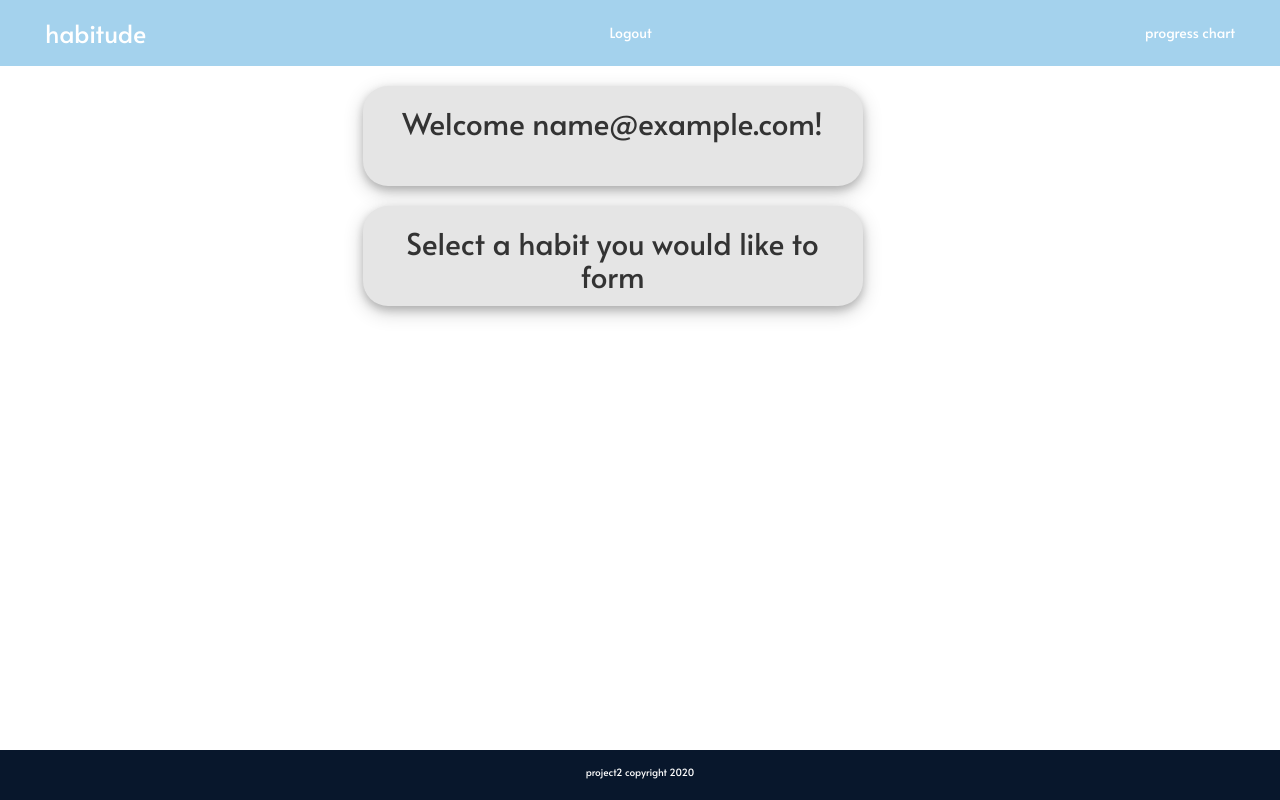
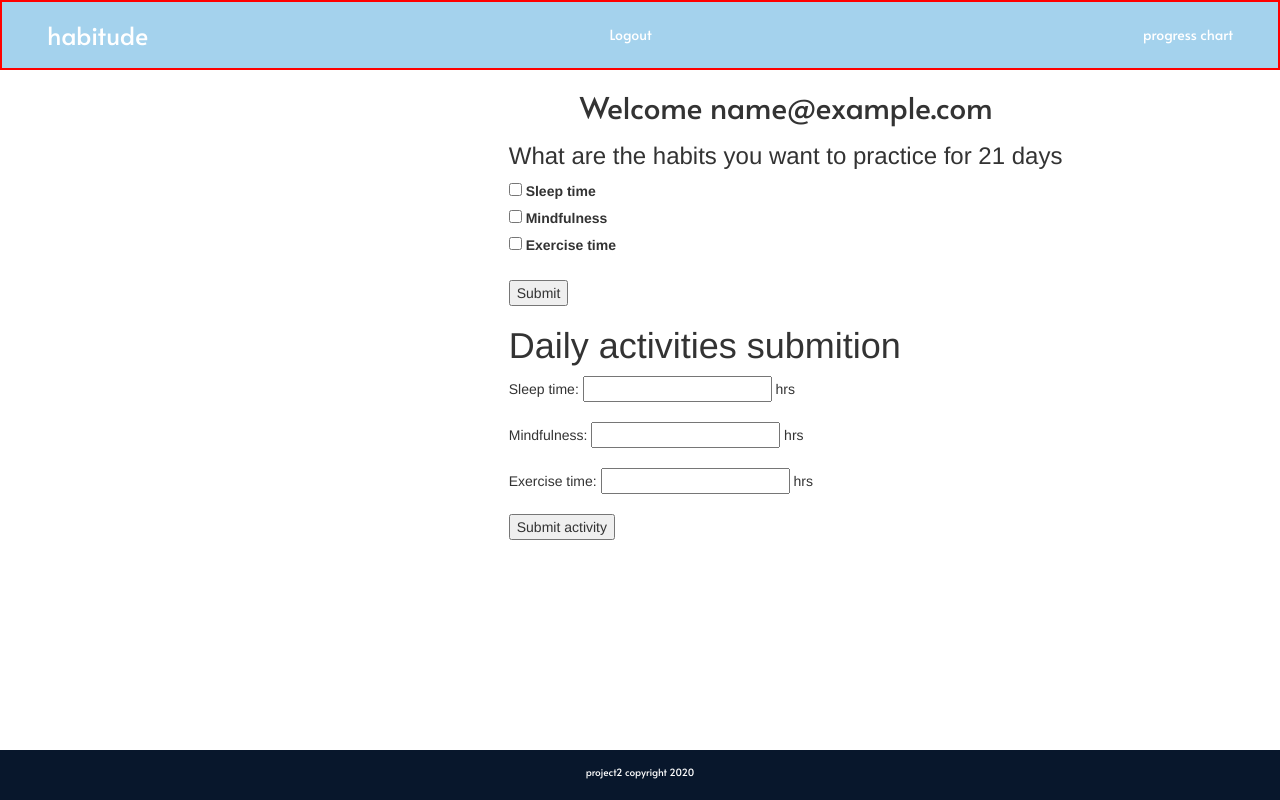
Before and after one commit to carolinetwyman/Habitude, a Node server app: page /members in a window 1280 px wide. Run offline with Node 20, Linux system fonts and the light colour scheme; the visitor is signed in with stand-in values (Sample User, id 1); data that the repository does not hold is empty; some libraries are stand-ins or nearby versions.

Commit message:
modification on front end

```diff
--- a/config/config.json
+++ b/config/config.json
@@ -1,14 +1,14 @@
 {
     "development": {
         "username": "root",
-        "password": "null",
+        "password": "Nathan@2015",
         "database": "Habitude_db",
         "host": "127.0.0.1",
         "dialect": "mysql"
     },
     "test": {
         "username": "root",
-        "password": null,
+        "password": "Nathan@2015",
         "database": "database_test",
         "host": "127.0.0.1",
         "dialect": "mysql"
--- a/public/js/members.js
+++ b/public/js/members.js
@@ -4,4 +4,32 @@
   $.get("/api/user_data").then(data => {
     $(".member-name").text(data.email);
   });
+
+  /////////////////berhane add//////////////////////////////////////
+  $("#submitDaily").on('click', (event) => {
+    event.preventDefault();
+
+    var sleep = $("#sleeptime").val();
+    var mindful = $("#mindfulminutes").val();
+    var exercise = $("#exercisetime").val();
+    $(".yourDaily").text("You sleep: "+ sleep+"hrs. Mindfulness: "+ mindful +"hrs and  Exercies: "+ exercise)
+    var newData = {
+      sleep_time: sleep,
+      mindful_minutes: mindful,
+      exercise_time: exercise
+    }
+
+    $.post("/api/sub", newData)
+    .then((res) => {
+      console.log(res)
+      $("#sleeptime").val("");
+      $("#mindfulminutes").val("");
+     ("#exercisetime").val("");
+      //take the data to the routes and take me to the members webpage
+      //console.log(res.json(Actives))
+      //window.location.replace("/members");
+    })
+    .catch(err => console.log("yoyo--> " + err));
+  });
+  ///////////////////////////////////////////////
 });
--- a/public/members.html
+++ b/public/members.html
@@ -25,32 +25,34 @@
     </nav>
 
 
-
-
     <div class="container">
         <div class="row">
-            <div class="col-md-6">
-                <h2 id="habitHeader">Welcome <span class="member-name">!</span>!</h2>
-                <h2 id="habitHeader">Select a habit you would like to form</h2>
+            <div class="col-md-6 col-md-offset-3">
+                <h2>Welcome <span class="member-name">!</span></h2>
+                <h3>What are the habits you want to practice for 21 days</h3>
+                <form action="/goals">
+                <input type="checkbox" id="sleep_time" name="sleep_time" value="leep time">
+                <label for="sleep_time"> Sleep time</label><br>
+                <input type="checkbox" id="mindful_minutes" name="mindful_minutes" value="Mindful minutes">
+                <label for="mindful_minutes"> Mindfulness</label><br>
+                <input type="checkbox" id="exercise_time" name="exercise_time" value="Exercise time">
+                <label for="exercise_time"> Exercise time</label><br><br>
+                <input type="submit" value="Submit">
+                </form>
+                <h1>Daily activities submition</h1>
+                Sleep time: <input type="number" id="sleeptime" name="sleep_time"> hrs<br><br>
+                Mindfulness: <input type="number" id="mindfulminutes" name="mindful_minutes"> hrs<br><br>
+                Exercise time: <input type="number" id="exercisetime" name="exercise_time"> hrs<br><br>
+                <input type="button" id="submitDaily" value="Submit activity">
+                <h2><span class="yourDaily"></span></h2>
             </div>
         </div>
     </div>
 
-
-    <script src="https://cdnjs.cloudflare.com/ajax/libs/jquery/3.2.1/jquery.min.js"></script>
-    <script type="text/javascript" src="js/members.js"></script>
-
-
     <div class="footer">
         <p>project2 copyright 2020</p>
     </div>
-
-
+    <script src="https://cdnjs.cloudflare.com/ajax/libs/jquery/3.2.1/jquery.min.js"></script>
+    <script type="text/javascript" src="js/members.js"></script>
 </body>
-
-
-
-
-
-
 </html>
--- a/public/stylesheets/members.css
+++ b/public/stylesheets/members.css
@@ -28,6 +28,7 @@
 .nav {
     background-color: #A4D2ED;
     border: none;
+    border: solid red 2px;
 }
 
 .flex-container {
@@ -43,7 +44,7 @@
 }
 
 .nav-link {
-    align-items: ;
+    align-items: center;
 }
 
 #logo {
```
Also changed, not shown: public/progresschart.html (+57 -41 lines).
